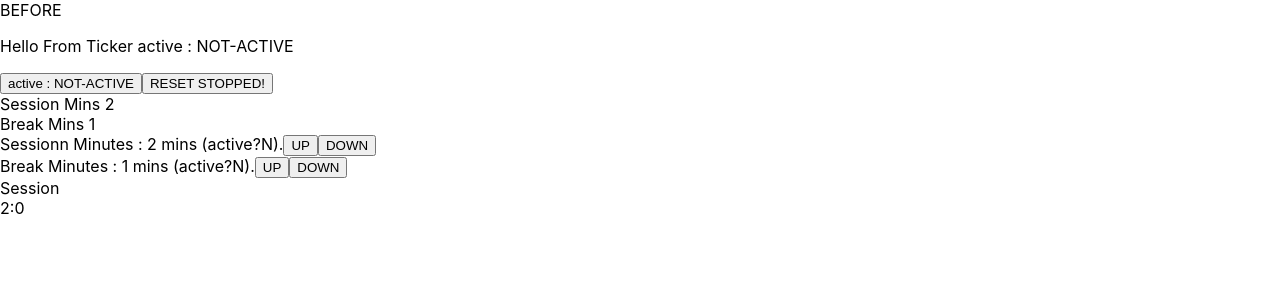
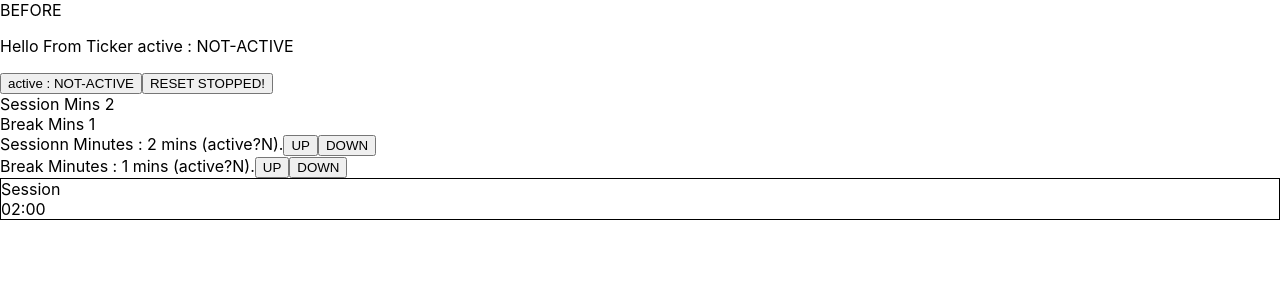
Before and after one commit to davidhay/fcc-25-5-timer, a React (Create React App) app: page / in a window 1280 px wide. Shown: the top 300 px of the page. Built offline with nearby package versions, Linux system fonts and the light colour scheme.

Commit message:
seems functionally complete

```diff
--- a/src/App.js
+++ b/src/App.js
@@ -16,12 +16,17 @@ const App = (props) => {
     periodMins,
     periodSecs,
   } = state;
-  console.log("CONTEXT", context);
-  console.log("STATE", state);
-  console.log("ACTIVE", active);
+
+  //  console.log("CONTEXT", context);
+  //  console.log("STATE", state);
+  //  console.log("ACTIVE", active);
 
   const { reset, toggleActive, countDown, adjustBreakMins, adjustSessionMins } =
     context;
+
+  useEffect(() => {
+    console.log({ isPeriodSession });
+  }, [isPeriodSession]);
 
   const resetStopped = useCallback(() => {
     reset();
@@ -34,7 +39,7 @@ const App = (props) => {
   let count = 0;
   const onTickTock = useCallback(() => {
     countDown();
-    console.log("onTickTock[" + count++ + "]");
+    //console.log("onTickTock[" + count++ + "]");
   }, [countDown, count]);
 
   const onChangeBreakMins = useCallback(
@@ -51,9 +56,11 @@ const App = (props) => {
     [adjustSessionMins]
   );
 
+  /*
   useEffect(() => {
     console.log("active now [" + active + "]");
   }, [active]);
+  */
 
   return (
     <div>
--- a/src/components/Counter.js
+++ b/src/components/Counter.js
@@ -1,10 +1,17 @@
 import React from "react";
+
+const withLeadingZeros = (value) => {
+  return (value < 10 ? "0" : "") + value;
+};
+
 const Counter = ({ label, mins, secs }) => {
   return (
     <React.Fragment>
-      <div>{label}</div>
-      <div>
-        {mins}:{secs}
+      <div style={{ border: "1px solid black" }}>
+        <div>{label}</div>
+        <div>
+          {withLeadingZeros(mins)}:{withLeadingZeros(secs)}
+        </div>
       </div>
     </React.Fragment>
   );
--- a/src/components/Ticker.js
+++ b/src/components/Ticker.js
@@ -35,7 +35,7 @@ const Ticker = ({ onTick }) => {
       } finally {
         scheduleTick();
       }
-    }, 1000);
+    }, 100);
   };
 
   useEffect(() => {
--- a/src/context/AppContext.js
+++ b/src/context/AppContext.js
@@ -17,9 +17,11 @@ export const AppContext = createContext();
 export function AppContextProvider(props) {
   const [appState, setAppState] = useState(initialState);
 
+  /*
   useEffect(() => {
     console.log("new state", { appState });
   }, appState);
+  */
 
   const wrapped = useMemo(() => {
     return {
@@ -40,7 +42,7 @@ export function AppContextProvider(props) {
           const orig = old.breakMins;
           const adjusted = orig + inc;
           const newVal = adjusted <= 0 ? orig : adjusted;
-          console.log("BREAK MINS", { old, newVal, inc });
+          //console.log("BREAK MINS", { old, newVal, inc });
           return {
             ...old,
             breakMins: newVal,
@@ -50,7 +52,7 @@ export function AppContextProvider(props) {
         });
       },
       countDown: () => {
-        console.log("countDown being called!" + new Date());
+        //console.log("countDown being called!" + new Date());
         setAppState((oldState) => {
           let newSeconds = oldState.periodSecs - 1;
           let newMinutes = oldState.periodMins;
@@ -61,19 +63,18 @@ export function AppContextProvider(props) {
           const flip = newMinutes === 0 && newSeconds === 0;
           let newPeriodIsSession = oldState.isPeriodSession;
           if (flip) {
-            if (appState.isPeriodSession) {
+            newSeconds = 0;
+            if (oldState.isPeriodSession) {
               //=> 'start of break'
               newMinutes = oldState.breakMins;
-              newSeconds = 0;
               newPeriodIsSession = false;
             } else {
               //=> 'start of session'
-              newMinutes = oldState.breakMins;
-              newSeconds = 0;
+              newMinutes = oldState.sessionMins;
               newPeriodIsSession = true;
             }
           } //end if flip
-          console.log("XXXX", { newPeriodIsSession, newMinutes, newSeconds });
+          //console.log("XXXX", { newPeriodIsSession, newMinutes, newSeconds });
 
           const updatedState = {
             ...oldState,
@@ -90,7 +91,7 @@ export function AppContextProvider(props) {
           const orig = old.sessionMins;
           const adjusted = orig + inc;
           const newVal = adjusted <= 0 ? orig : adjusted;
-          console.log("SESSION MINS", { old, newVal, inc });
+          //console.log("SESSION MINS", { old, newVal, inc });
           return {
             ...old,
             sessionMins: newVal,
```
